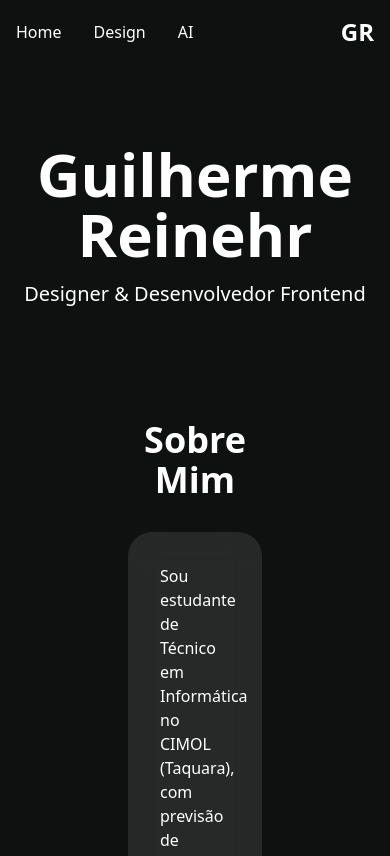
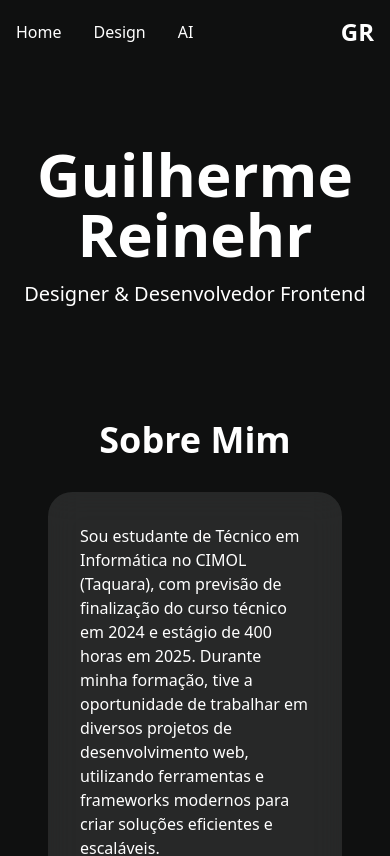
Before and after one commit to oreinehr/Portfolio, a Next.js app: page / in a window 390 px wide. Shown: the top 856 px of the page. Built offline with nearby package versions, Linux system fonts and the light colour scheme; a web font is replaced by a local one.

Commit message:
ajustes responsividade

```diff
--- a/components/Portfolio.tsx
+++ b/components/Portfolio.tsx
@@ -110,7 +110,7 @@ export default function Portfolio() {
         </motion.p>
       </header>
 
-      <main className="relative z-10 container mx-auto px-32 py-12">
+      <main className="relative z-10 container mx-auto px-12 md:px-32 py-12">
         <animated.section style={springProps} className="mb-16">
           <h2 className="text-4xl font-bold text-white text-center mb-8">Sobre Mim</h2>
           <div className="bg-white bg-opacity-10 backdrop-filter backdrop-blur-lg rounded-3xl p-8 text-white">
```
Also changed, not shown: 1 other file (tests, documents, lock files or other folders).
